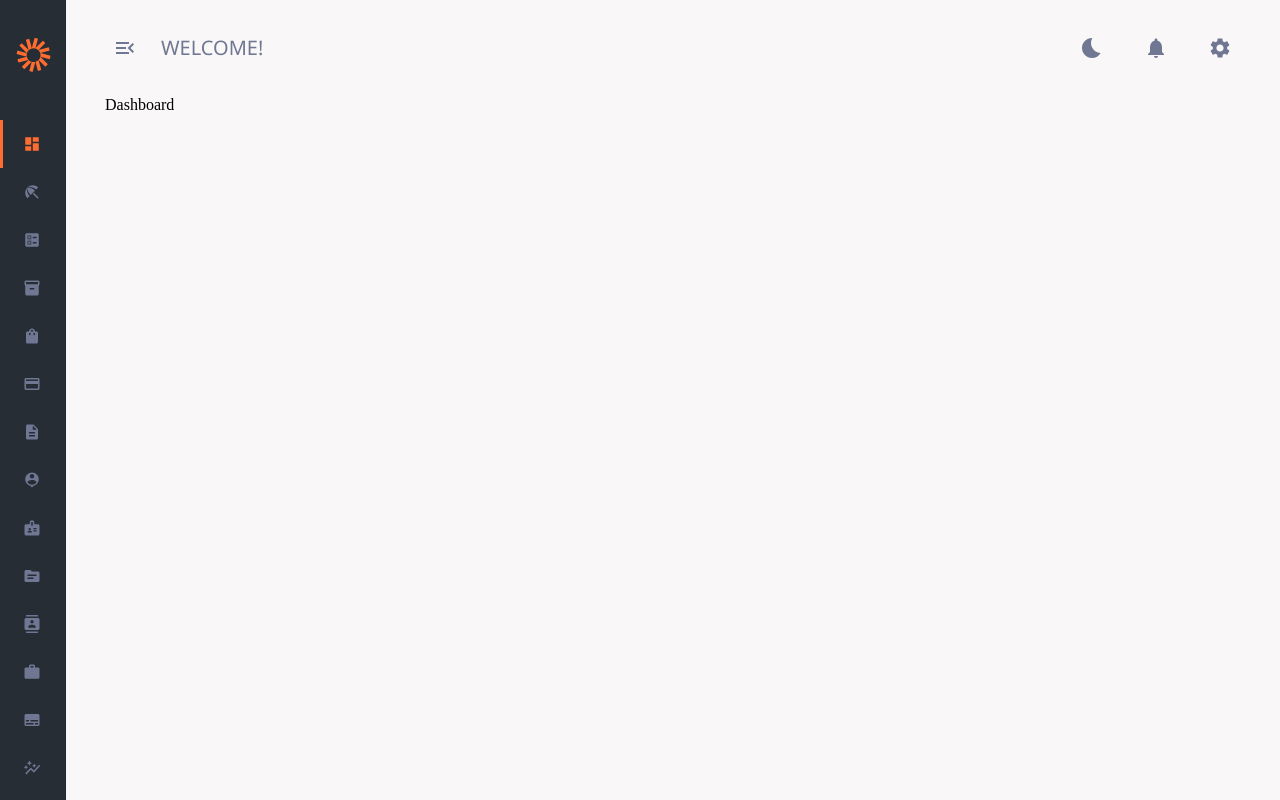
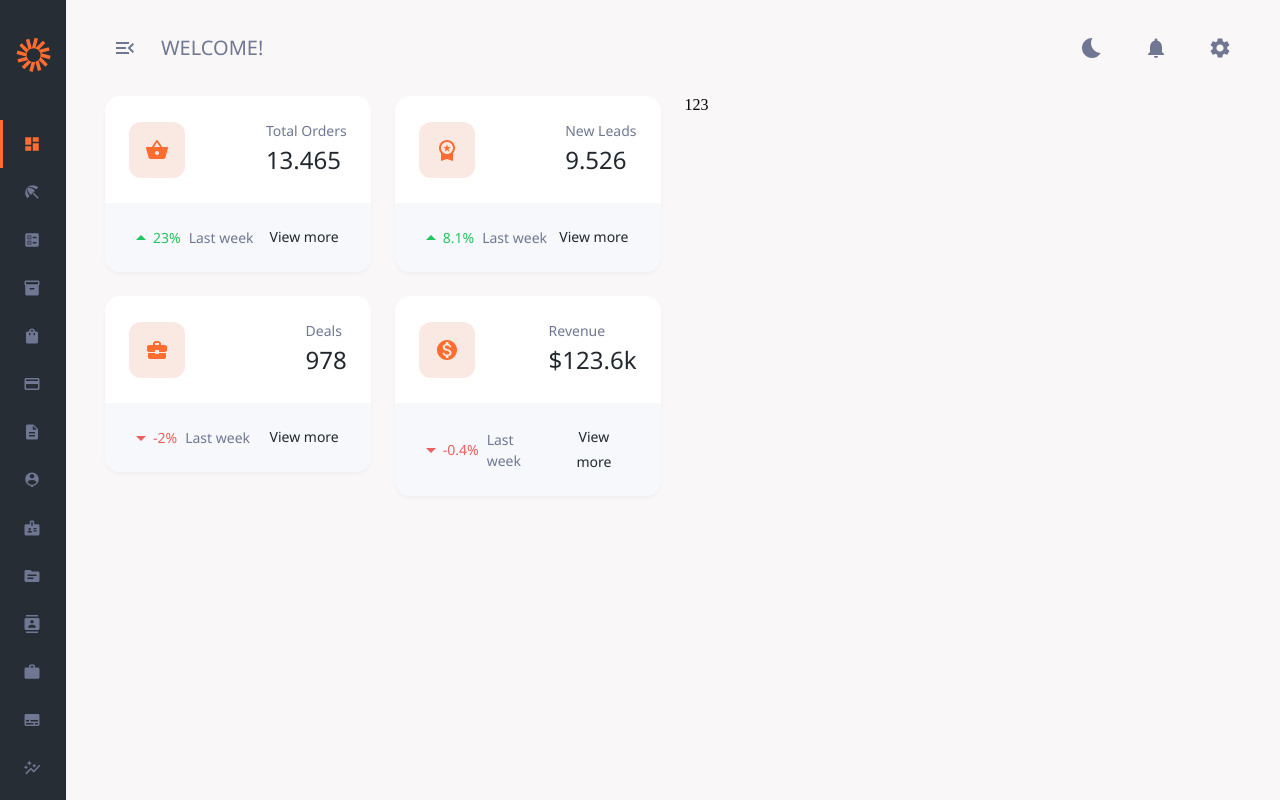
Before and after one commit to romaopedro199/reactjs-store-admin, a React (Vite) app: page /dashboard in a window 1280 px wide. Built offline with nearby package versions, Linux system fonts and the light colour scheme.

Commit message:
add dashboard data cards

```diff
--- /dev/null
+++ b/src/constants/themeStorage.ts
@@ -0,0 +1 @@
+export const THEME_MODE_STORAGE = "themeMode";
--- a/src/modules/core/components/layout/ToggleThemeMode.tsx
+++ b/src/modules/core/components/layout/ToggleThemeMode.tsx
@@ -11,6 +11,7 @@ interface ToggleThemeModeProps {
 
 const ToggleThemeMode = ({ sx }: ToggleThemeModeProps) => {
   const { themeMode, toggleThemeMode } = useTheme();
+  console.log(themeMode);
 
   const isDarkMode = useMemo(() => themeMode === "dark", [themeMode]);
 
--- a/src/modules/dashboard/Dashboard.tsx
+++ b/src/modules/dashboard/Dashboard.tsx
@@ -1,5 +1,64 @@
+import { Grid2, Stack } from "@mui/material";
+import ShoppingBasketIcon from "@mui/icons-material/ShoppingBasket";
+import WorkspacePremiumIcon from "@mui/icons-material/WorkspacePremium";
+import BusinessCenterIcon from "@mui/icons-material/BusinessCenter";
+import MonetizationOnIcon from "@mui/icons-material/MonetizationOn";
+import DataCard from "@/modules/dashboard/components/DataCard";
+
+const DataCardContainer = () => {
+  return (
+    <Grid2 container spacing={3}>
+      <Grid2 size={{ xs: 12, md: 6 }}>
+        <DataCard
+          icon={<ShoppingBasketIcon />}
+          label="Total Orders"
+          value="13.465"
+          percentage="23"
+          status="success"
+        />
+      </Grid2>
+      <Grid2 size={{ xs: 12, md: 6 }}>
+        <DataCard
+          icon={<WorkspacePremiumIcon />}
+          label="New Leads"
+          value="9.526"
+          percentage="8.1"
+          status="success"
+        />
+      </Grid2>
+      <Grid2 size={{ xs: 12, md: 6 }}>
+        <DataCard
+          icon={<BusinessCenterIcon />}
+          label="Deals"
+          value="978"
+          percentage="-2"
+          status="error"
+        />
+      </Grid2>
+      <Grid2 size={{ xs: 12, md: 6 }}>
+        <DataCard
+          icon={<MonetizationOnIcon />}
+          label="Revenue"
+          value="$123.6k"
+          percentage="-0.4"
+          status="error"
+        />
+      </Grid2>
+    </Grid2>
+  );
+};
+
 const Dashboard = () => {
-  return <div>Dashboard</div>;
+  return (
+    <Stack>
+      <Grid2 container spacing={3}>
+        <Grid2 size={{ xs: 12, lg: 6 }}>
+          <DataCardContainer />
+        </Grid2>
+        <Grid2 size={{ xs: 12, lg: 6 }}>123</Grid2>
+      </Grid2>
+    </Stack>
+  );
 };
 
 export default Dashboard;
--- /dev/null
+++ b/src/modules/dashboard/components/DataCard.tsx
@@ -0,0 +1,103 @@
+import { Box, Button, SxProps, Typography } from "@mui/material";
+import ArrowDropUpIcon from "@mui/icons-material/ArrowDropUp";
+import ArrowDropDownIcon from "@mui/icons-material/ArrowDropDown";
+import { ReactNode } from "react";
+
+const dataCardSx: SxProps = {
+  borderRadius: 4,
+  bgcolor: "background.paper",
+  overflow: "hidden",
+  boxShadow: "0px 3px 4px 0px rgba(0, 0, 0, 0.03)",
+};
+
+const dataBodySx: SxProps = {
+  bgcolor: "background.paper",
+  p: 3,
+  display: "flex",
+  alignItems: "center",
+  justifyContent: "space-between",
+};
+
+const iconBoxSx: SxProps = {
+  bgcolor: "primary.100",
+  p: 2,
+  borderRadius: 3,
+  color: "primary.main",
+  display: "flex",
+  alignItems: "center",
+  justifyContent: "center",
+};
+
+const dataFooterSx: SxProps = {
+  bgcolor: "grey.500",
+  px: 3,
+  py: 2,
+  display: "flex",
+  alignItems: "center",
+  justifyContent: "space-between",
+  div: {
+    display: "flex",
+    alignItems: "center",
+  },
+};
+
+const linkSx: SxProps = {
+  color: "text.primary",
+  textTransform: "none",
+  fontSize: 14,
+  bgcolor: "transparent",
+};
+
+type DataCardProps = {
+  icon: ReactNode;
+  label: string;
+  value: string;
+  percentage: string;
+  status: "success" | "error";
+};
+
+const DataCard = ({
+  icon,
+  label,
+  value,
+  percentage,
+  status,
+}: DataCardProps) => {
+  const isSuccess = status === "success";
+
+  return (
+    <Box sx={dataCardSx}>
+      <Box sx={dataBodySx}>
+        <Box sx={iconBoxSx}>{icon}</Box>
+        <Box>
+          <Typography variant="body1" color="text.disabled" fontSize={14}>
+            {label}
+          </Typography>
+          <Typography variant="h6" color="text.primary" fontSize={24}>
+            {value}
+          </Typography>
+        </Box>
+      </Box>
+      <Box sx={dataFooterSx}>
+        <Box>
+          <Box mr={1}>
+            {isSuccess ? (
+              <ArrowDropUpIcon sx={{ color: `${status}.main` }} />
+            ) : (
+              <ArrowDropDownIcon sx={{ color: `${status}.main` }} />
+            )}
+            <Typography variant="body1" color={`${status}.main`} fontSize={14}>
+              {percentage}%
+            </Typography>
+          </Box>
+          <Typography variant="body1" color="text.disabled" fontSize={14}>
+            Last week
+          </Typography>
+        </Box>
+        <Button sx={linkSx}>View more</Button>
+      </Box>
+    </Box>
+  );
+};
+
+export default DataCard;
--- a/src/redux/slices/themeSlice.ts
+++ b/src/redux/slices/themeSlice.ts
@@ -1,12 +1,14 @@
 import { createSlice } from "@reduxjs/toolkit";
 import { PaletteMode } from "@mui/material";
+import { getThemeMode } from "@/utils/getThemeMode";
+import { THEME_MODE_STORAGE } from "@/constants/themeStorage";
 
 interface ThemeState {
   themeMode: PaletteMode;
 }
 
 const initialState: ThemeState = {
-  themeMode: "light",
+  themeMode: getThemeMode(),
 };
 
 const themeSlice = createSlice({
@@ -16,7 +18,7 @@ const themeSlice = createSlice({
     toggleThemeMode: (state) => {
       const newState = state.themeMode === "light" ? "dark" : "light";
       state.themeMode = newState;
-      console.log(newState);
+      localStorage.setItem(THEME_MODE_STORAGE, newState);
     },
   },
 });
--- a/src/themes/darkTheme.ts
+++ b/src/themes/darkTheme.ts
@@ -5,7 +5,7 @@ export const darkTheme = createTheme({
     mode: "dark",
     primary: {
       main: "#ff6c2f",
-      100: "#fae9e3",
+      100: "#5e3e34",
     },
     secondary: {
       main: "#262d34",
--- /dev/null
+++ b/src/utils/getThemeMode.ts
@@ -0,0 +1,7 @@
+import { THEME_MODE_STORAGE } from "@/constants/themeStorage";
+import { PaletteMode } from "@mui/material";
+
+export const getThemeMode = (): PaletteMode => {
+  const storedMode = localStorage.getItem(THEME_MODE_STORAGE);
+  return storedMode === "dark" ? "dark" : "light";
+};
```
